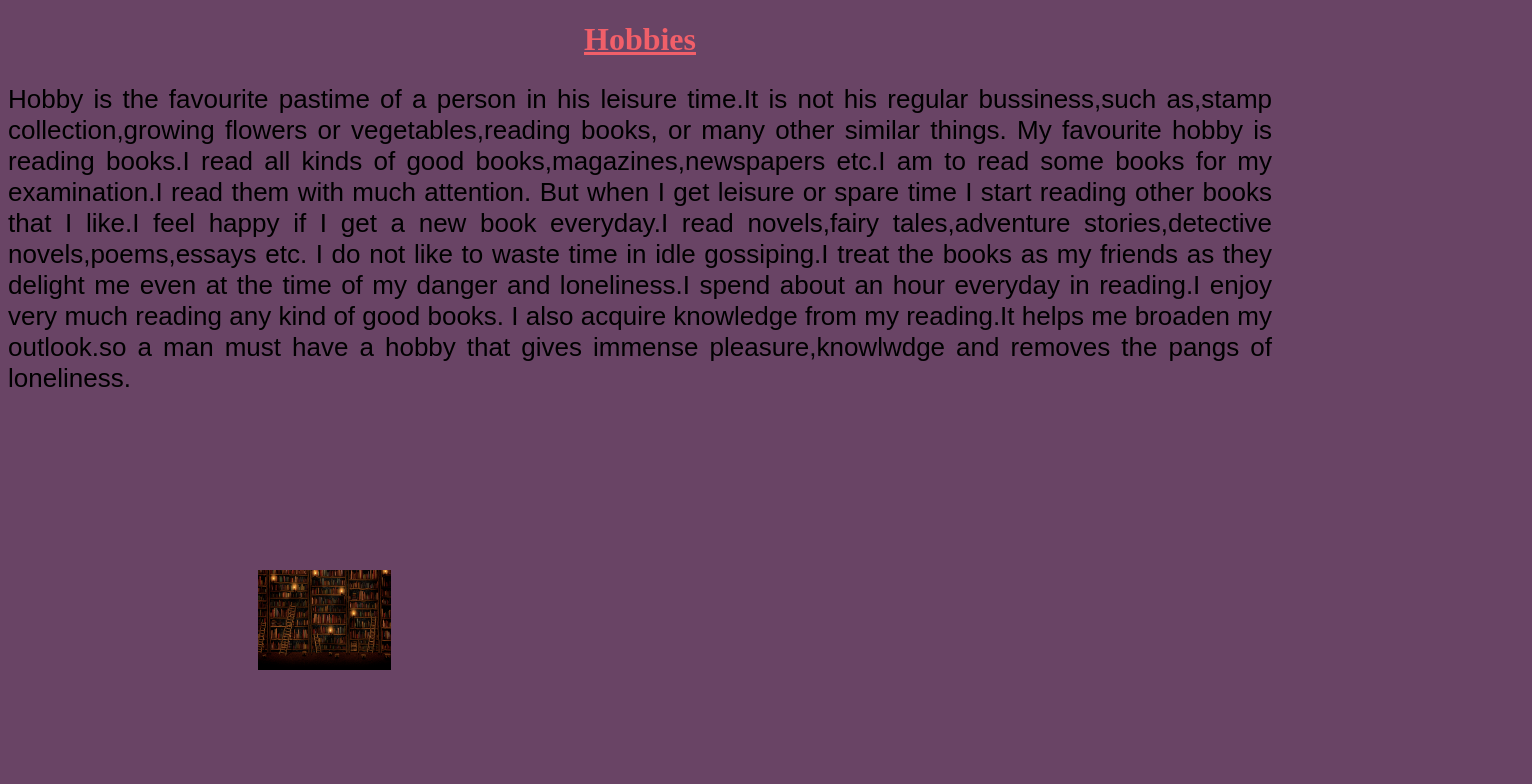
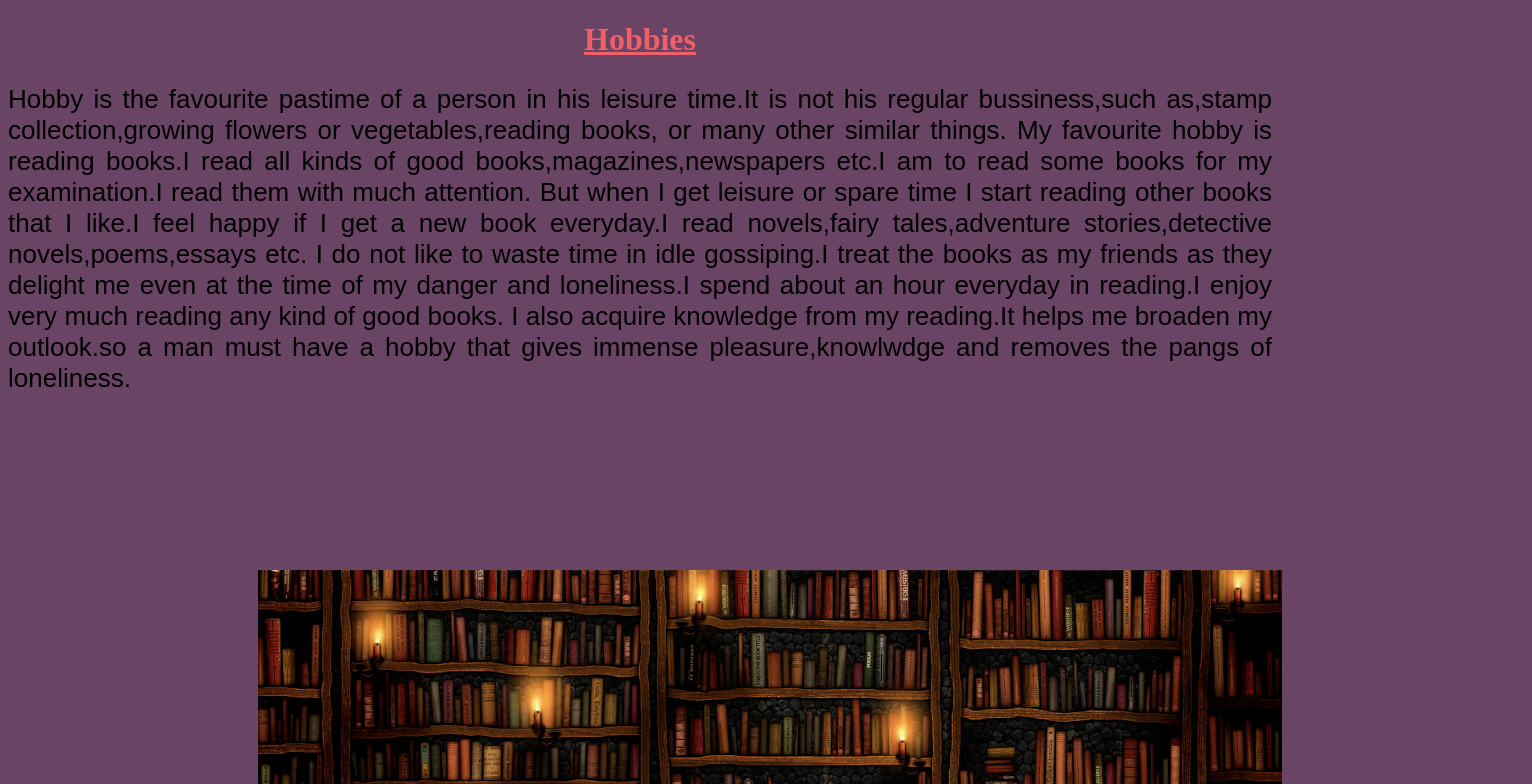
Before and after one commit to tanbirahamed202/tanbirahamed202.github.io, a plain HTML site: page page2.html in a window 1280 px wide. Shown: the top 784 px of the page, 1532 px wide, since content can reach past the window. Drawn offline with Linux system fonts and the light colour scheme.

Commit message:
Update page2.html

```diff
--- a/page2.html
+++ b/page2.html
@@ -18,7 +18,7 @@
 		   But when I get leisure or spare time I start reading other books that I like.I feel happy if I get a new book everyday.I read novels,fairy tales,adventure stories,detective novels,poems,essays etc.
 		   I do not like to waste time in idle gossiping.I treat the books as my friends as they delight me even at the time of my danger and loneliness.I spend about an hour everyday in reading.I enjoy very much reading any kind of good books.
 		   I also acquire knowledge from my reading.It helps me broaden my outlook.so a man must have a hobby that gives immense pleasure,knowlwdge and removes the pangs of loneliness.</p>
-		   <img src="Photo.jpg" height="100" hspace="250" vspace="150">
+		   <img src="Photo.jpg" hspace="250" vspace="150">
 
 
 		   <a href="https://tanvirjibonbd.github.io/">Go to Page 1</a>
```
